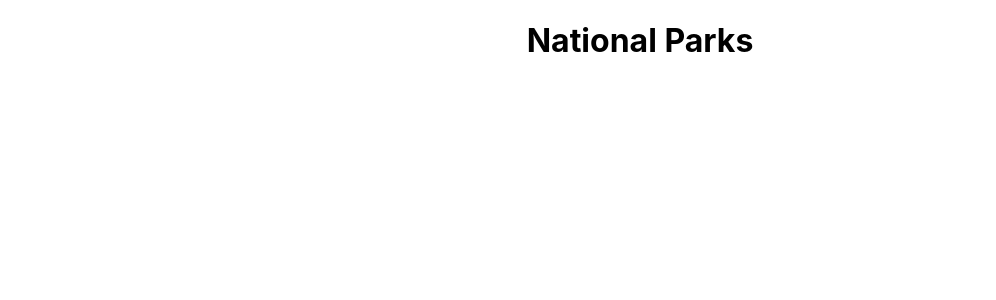
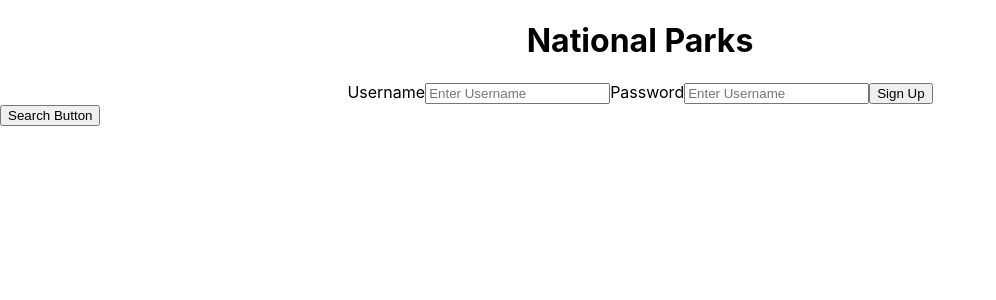
Before and after one commit to MurphDurty20/National_Parks_Lift_Off, a React (Create React App) app: page /register in a window 1280 px wide. Shown: the top 300 px of the page, without its empty margins (0-996 px from the left). Built offline with nearby package versions, Linux system fonts and the light colour scheme; the HTML template or start-up script is replaced by a standard one.

Commit message:
build out the register and login page

```diff
--- a/package.json
+++ b/package.json
@@ -8,6 +8,8 @@
     "@testing-library/user-event": "^13.5.0",
     "react": "^18.2.0",
     "react-dom": "^18.2.0",
+    "react-router": "^6.3.0",
+    "react-router-dom": "^6.3.0",
     "react-scripts": "5.0.1",
     "web-vitals": "^2.1.4"
   },
--- a/src/App.js
+++ b/src/App.js
@@ -1,10 +1,22 @@
+import { Routes, Route } from 'react-router-dom'
+import  Layout  from './components/Layout'
 import './App.css';
+import SearchResults from './components/SearchResults';
+import RegistrationPage from './components/RegistrationPage';
 
 const App = () => {
   return (
-    <div className="App">
-      <h1> National Parks </h1>
-    </div>
+  <>
+    <Routes>
+      <Route path="/" element={<Layout/>}>
+        <Route path="search" element={<SearchResults/>}/>
+        <Route path="register" element={<RegistrationPage/>}/>
+      </Route>
+    </Routes>
+    <button onClick="/search">
+      Search Button
+    </button>
+  </>
   );
 }
 
--- /dev/null
+++ b/src/components/Layout/index.css
@@ -0,0 +1,3 @@
+.color{
+    color: aqua;
+}
--- /dev/null
+++ b/src/components/Layout/index.js
@@ -0,0 +1,13 @@
+import { Outlet } from 'react-router-dom'
+import './index.css'
+
+const Layout = () => {
+    return (
+    <div className="App">
+      <h1> National Parks </h1>
+      <Outlet/>
+    </div>
+     );
+}
+
+export default Layout;
--- /dev/null
+++ b/src/components/RegistrationPage/index.js
@@ -0,0 +1,56 @@
+import { useState } from "react"
+
+const RegistrationPage = () => {
+
+    const [values, setValues] = useState({
+        username: "",
+        password: ""
+    })
+
+    const handleChange = (event) => {
+        setValues({
+            ...values,
+            [event.target.name]: event.target.value
+
+        })
+    }
+
+    const handleSubmit = async (e) => {
+        e.preventDefault();
+        try {
+            let res = await fetch("http://localhost:8080/register", {
+                mode: 'no-cors',
+                method: "POST",
+                body: JSON.stringify(values),
+            });
+            let resJson = await res.json();
+            if (res.status === 200) {
+              console.log("User created successfully");
+            }
+          } catch (err) {
+            console.log(err);
+          }
+    };
+
+
+    return (
+        <main>
+            <form onSubmit={handleSubmit}>
+                <div>
+                    <label htmlFor="username">Username</label>
+                    <input type="text" placeholder="Enter Username" name="username" value={values.username} onChange={handleChange} required/>
+
+                    <label htmlFor="password">Password</label>
+                    <input type="password" placeholder="Enter Username" name="password" value={values.password} onChange={handleChange} required/>
+
+                    {/* <label htmlFor="verifyPassword">Verify Password</label>
+                    <input type="password" placeholder="Enter Username" name="verifyPassword" value={values.verfifyPassword} onChange={handleChange} required/> */}
+
+                    <button type="submit">Sign Up</button>
+                </div>
+            </form>
+        </main>
+     );
+}
+
+export default RegistrationPage;
--- /dev/null
+++ b/src/components/SearchResults/index.js
@@ -0,0 +1,32 @@
+import { useState, useEffect } from "react";
+
+const SearchResults = () => {
+    const NP_API_KEY = process.env.REACT_APP_NATIONAL_PARK_API_KEY;
+    const url = `https://developer.nps.gov/api/v1/parks?stateCode=me&api_key=${NP_API_KEY}`;
+
+    const [parkData, setParkData] = useState([])
+
+
+    useEffect(() => {
+        fetch(url)
+            .then((result) => {return result.json()})
+            .then((data) => {
+                setParkData(data.data)
+            })
+    },[])
+    console.log(parkData)
+    return (
+    <main>
+        {parkData.map((park) => (
+            <article key={park.id}>
+                <header>
+                    <h1>{park.fullName}</h1>
+                    <p>{park.description}</p>
+                </header>
+            </article>
+        ))}
+    </main>
+     );
+}
+
+export default SearchResults;
--- a/src/index.js
+++ b/src/index.js
@@ -3,11 +3,14 @@ import ReactDOM from 'react-dom/client';
 import './index.css';
 import App from './App';
 import reportWebVitals from './reportWebVitals';
+import { BrowserRouter } from 'react-router-dom';
 
 const root = ReactDOM.createRoot(document.getElementById('root'));
 root.render(
   <React.StrictMode>
-    <App />
+    <BrowserRouter>
+      <App />
+    </BrowserRouter>
   </React.StrictMode>
 );
 
```
Also changed, not shown: src/components/LoginPage/index.js (added, +19 -0 lines), src/components/ResultTemplate/index.js (added, +9 -0 lines), src/components/LoginPage/index.css (added), src/components/ResultTemplate/index.css (added), src/components/SearchResults/index.css (added), 1 other file (tests, documents, lock files or other folders).
